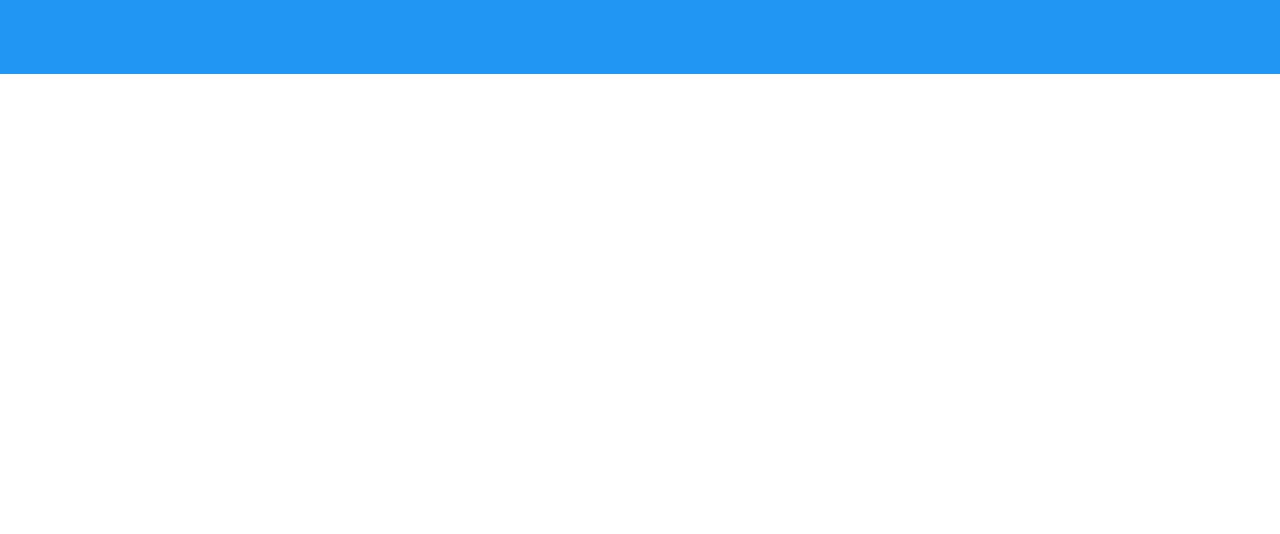
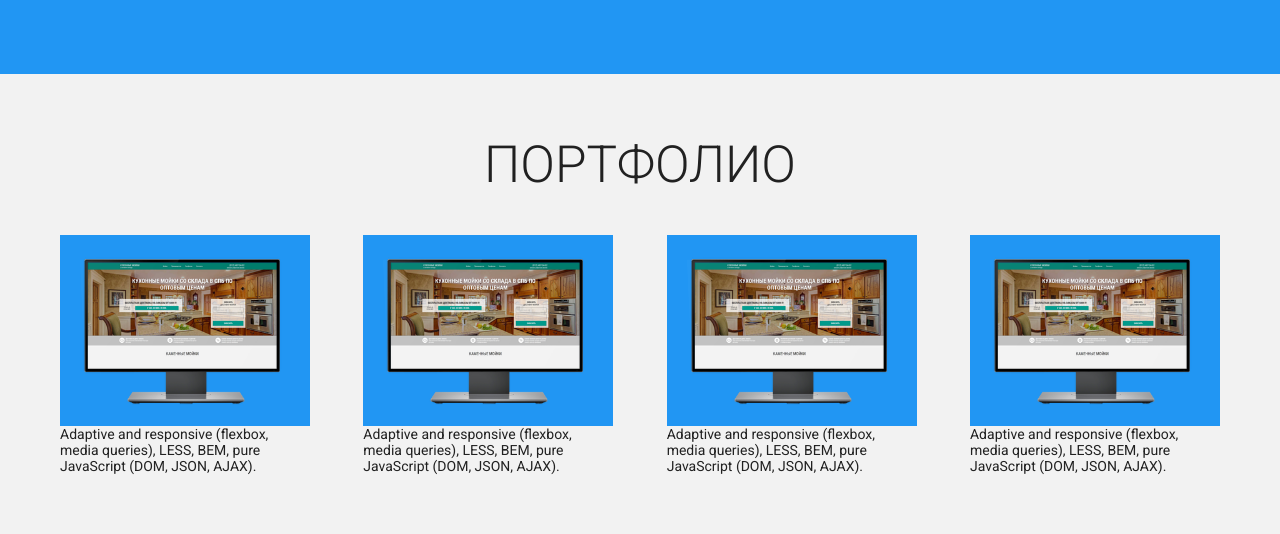
Before and after one commit to colorkid/colorkid, a website with bundled scripts: page index.html in a window 1280 px wide. Shown: the part 576-1110 px from the top of the page. Before the commit the page ends 800 px from the top, so only its background shows below. Built offline with nearby package versions, Linux system fonts and the light colour scheme.

Commit message:
cards start

```diff
--- a/css/style.less
+++ b/css/style.less
@@ -34,11 +34,11 @@ img{
 }
 
 h1{
-  font-family: 'Roboto Condensed', sans-serif;
+
 }
 
 h2{
-  font-family: 'Roboto Condensed', sans-serif;
+
 }
 
 p{
@@ -69,7 +69,6 @@ input[type="email"]{
 input::-webkit-input-placeholder{
   font-size: 16px;
   opacity: 1;
-  font-family: 'Roboto Condensed', sans-serif;
   color: @darkPrimaryColor;
   letter-spacing: 1px;
   text-transform: uppercase;
@@ -77,7 +76,6 @@ input::-webkit-input-placeholder{
 input::-moz-placeholder{
   font-size: 16px;
   opacity: 1;
-  font-family: 'Roboto Condensed', sans-serif;
   color: @darkPrimaryColor;
   letter-spacing: 1px;
   text-transform: uppercase;
@@ -85,7 +83,6 @@ input::-moz-placeholder{
 input:-moz-placeholder{
   font-size: 16px;
   opacity: 1;
-  font-family: 'Roboto Condensed', sans-serif;
   color: @darkPrimaryColor;
   letter-spacing: 1px;
   text-transform: uppercase;
@@ -93,7 +90,6 @@ input:-moz-placeholder{
 input:-ms-input-placeholder{
   font-size: 16px;
   opacity: 1;
-  font-family: 'Roboto Condensed', sans-serif;
   color: @darkPrimaryColor;
   letter-spacing: 1px;
   text-transform: uppercase;
@@ -112,7 +108,6 @@ body{
   margin: 0 auto;
   font-size: 14px;
   font-family: 'Roboto', sans-serif;
-  line-height: 20px;
   color: @primaryTextColor;
   overflow-x: hidden;
 }
@@ -184,13 +179,22 @@ body{
     &:after{
       width: 100%;
       transition: (0.2s);
+      transition-property: width;
+    }
+  }
 
+  &:active{
+    color: darken(#fff, 10%);
+
+    &:after{
+      background: darken(@accentColor, 10%);
     }
   }
 }
 
 main{
   width: 100%;
+  background: #f2f2f2;
 }
 
 .screen{
@@ -233,6 +237,7 @@ main{
 
 .screen__title{
   width: 100%;
+  margin: 20px 0 10px 0;
   text-align: center;
   text-transform: uppercase;
   font-size: 6vw;
@@ -244,3 +249,45 @@ main{
   font-weight: 300;
   line-height: 22.5px;
 }
+
+.portfolio{
+  display: flex;
+  justify-content: center;
+  width: 100%;
+}
+
+.portfolio__wrapper{
+  display: flex;
+  justify-content: center;
+  flex-wrap: wrap;
+  width: 100%;
+  max-width: 1200px;
+  padding: 60px 20px;
+}
+
+.portfolio__title{
+  width: 100%;
+  text-align: center;
+  text-transform: uppercase;
+  font-size: 4vw;
+  font-weight: 300;
+}
+
+.portfolio__cards{
+  display: flex;
+  justify-content: space-between;
+  width: 100%;
+  margin-top: 40px;
+}
+
+.card{
+  display: flex;
+  justify-content: center;
+  flex-wrap: wrap;
+  width: 250px;
+  border-radius: 2px;
+}
+
+.card__pic{
+  background: @primaryColor;
+}
--- a/index.html
+++ b/index.html
@@ -35,6 +35,49 @@
   			</div>
   		</div>
   	</div>
+  	<div class="portfolio">
+  		<div class="portfolio__wrapper">
+	  		<div class="portfolio__title">Портфолио</div>
+	  		<section class="portfolio__cards">
+	  			<article class="card">
+	  				<header class="card__pic">
+	  					<img src="img/moyka.png" class="card__img" alt="moyki.magazin-m.ru">
+	  				</header>
+	  				<footer class="card__footer">
+	  					<a href="#" class="card__a"></a>
+	  					Adaptive and responsive (flexbox, media queries), LESS, BEM, pure JavaScript (DOM, JSON, AJAX).
+	  				</footer>
+	  			</article>
+	  			 <article class="card">
+	  				<header class="card__pic">
+	  					<img src="img/moyka.png" class="card__img" alt="moyki.magazin-m.ru">
+	  				</header>
+	  				<footer class="card__footer">
+	  					<a href="#" class="card__a"></a>
+	  					Adaptive and responsive (flexbox, media queries), LESS, BEM, pure JavaScript (DOM, JSON, AJAX).
+	  				</footer>
+	  			</article>
+	  			<article class="card">
+	  				<header class="card__pic">
+	  					<img src="img/moyka.png" class="card__img" alt="moyki.magazin-m.ru">
+	  				</header>
+	  				<footer class="card__footer">
+	  					<a href="#" class="card__a"></a>
+	  					Adaptive and responsive (flexbox, media queries), LESS, BEM, pure JavaScript (DOM, JSON, AJAX).
+	  				</footer>
+	  			</article>
+	  			<article class="card">
+	  				<header class="card__pic">
+	  					<img src="img/moyka.png" class="card__img" alt="moyki.magazin-m.ru">
+	  				</header>
+	  				<footer class="card__footer">
+	  					<a href="#" class="card__a"></a>
+	  					Adaptive and responsive (flexbox, media queries), LESS, BEM, pure JavaScript (DOM, JSON, AJAX).
+	  				</footer>
+	  			</article>
+	  		</div>
+  		</section>
+  	</div>
   </main>
   <footer class="great-footer">
 
```
Also changed, not shown: css/style.css, img/clicker.svg (added), img/moyka.png (added).
